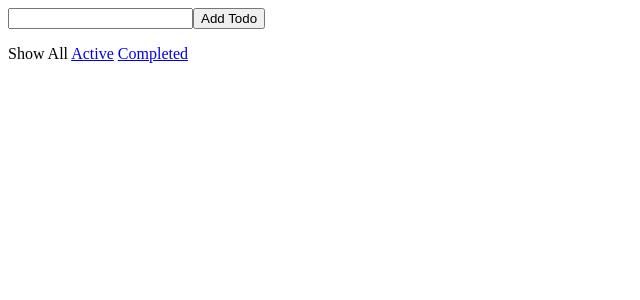
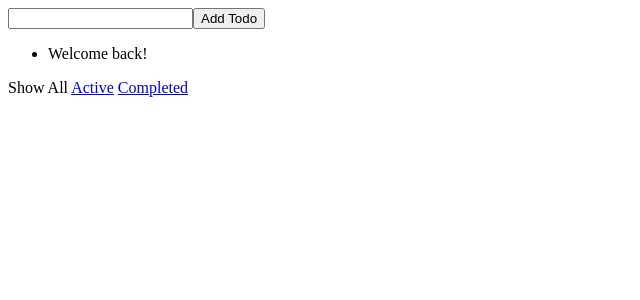
Before and after one commit to potosik/todos, a React (Create React App) app: page / in a window 1280 px wide. Shown: the top 300 px of the page, without its empty margins (0-640 px from the left). Built offline with nearby package versions, Linux system fonts and the light colour scheme.

Commit message:
2-02 Redux: Supplying the initial state

```diff
--- a/src/index.js
+++ b/src/index.js
@@ -6,7 +6,15 @@
 import todoApp from './reducers';
 import App from './components/App';
 
-const store = createStore(todoApp);
+const persistedState = {
+    todos: [{
+        id: '0',
+        text: 'Welcome back!',
+        completed: false
+    }]
+};
+
+const store = createStore(todoApp, persistedState);
 registerServiceWorker();
 
 // inject store as a parameter for top level component
```
